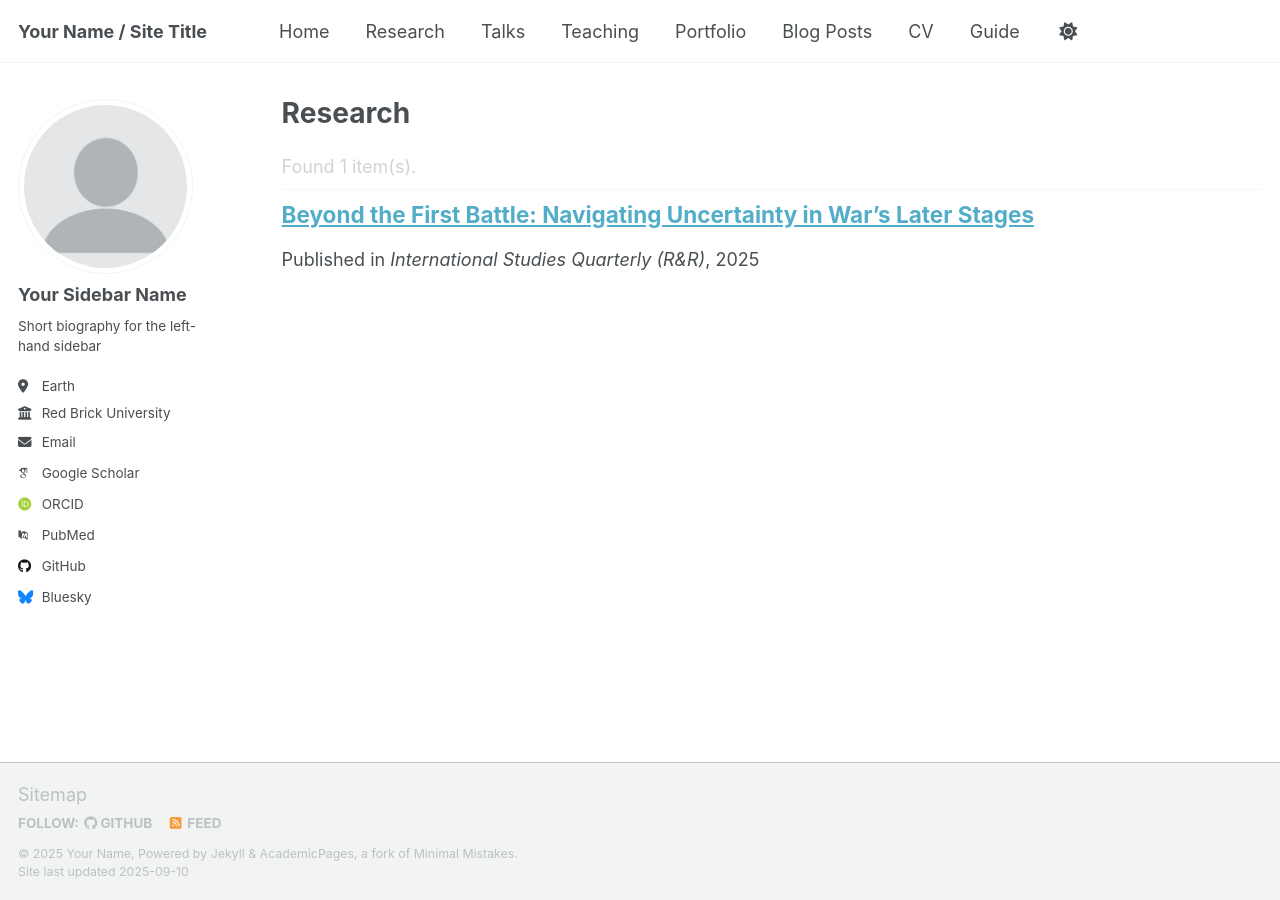
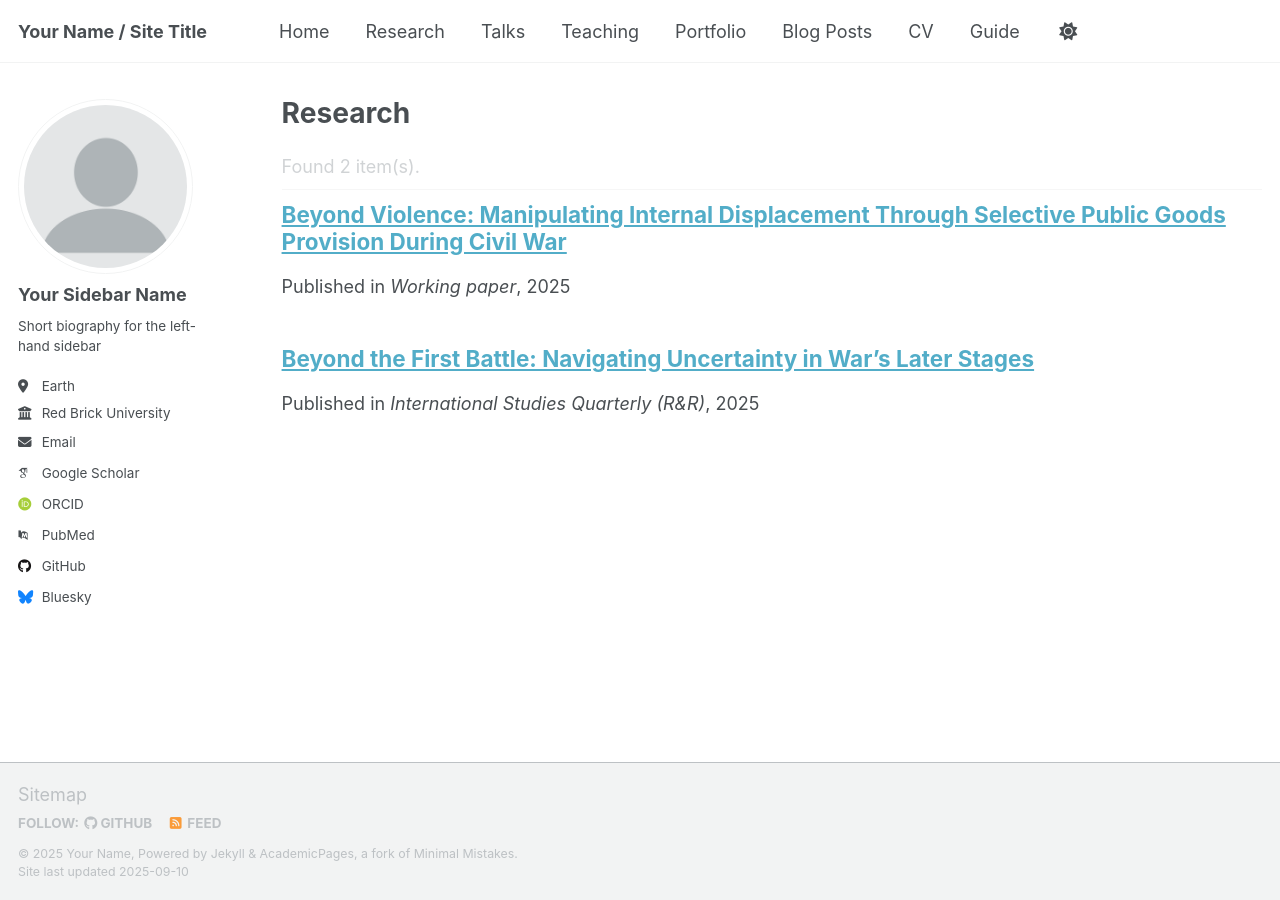
Before and after one commit to zhejun-qiu/zhejun-qiu.github.io, a Jekyll site: the page built from _pages/research.md, in a window 1280 px wide. Built offline with Jekyll 4.4.1, drawn with Linux system fonts in a browser that asks for light colours; some web fonts are replaced; a script that is not in the unit is left out; some of the changed lines change nothing that is shown.

Commit message:
Update beyond-violence-idp-public-goods.md

```diff
--- a/_publications/beyond-violence-idp-public-goods.md
+++ b/_publications/beyond-violence-idp-public-goods.md
@@ -1,4 +1,3 @@
-# _publications/beyond-violence-idp-public-goods.md
 ---
 title: "Beyond Violence: Manipulating Internal Displacement Through Selective Public Goods Provision During Civil War"
 authors: "Zhejun Qiu"
```
